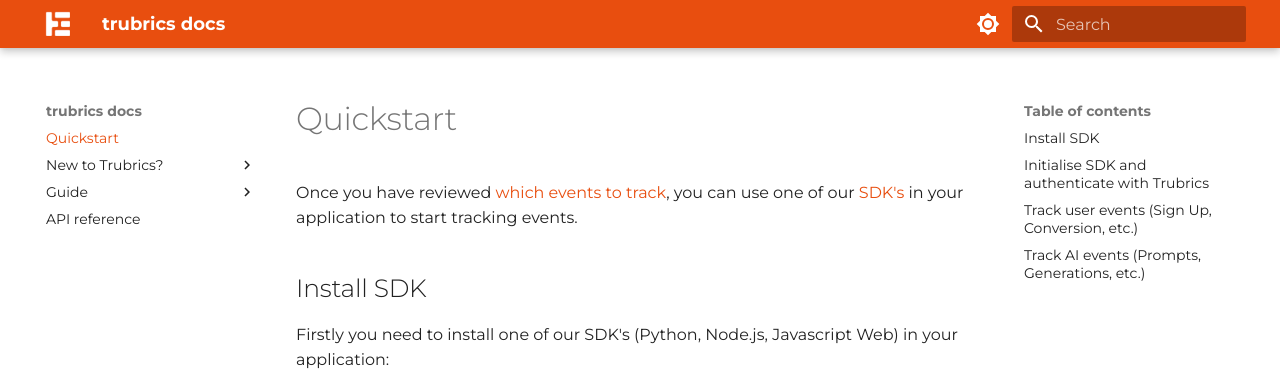
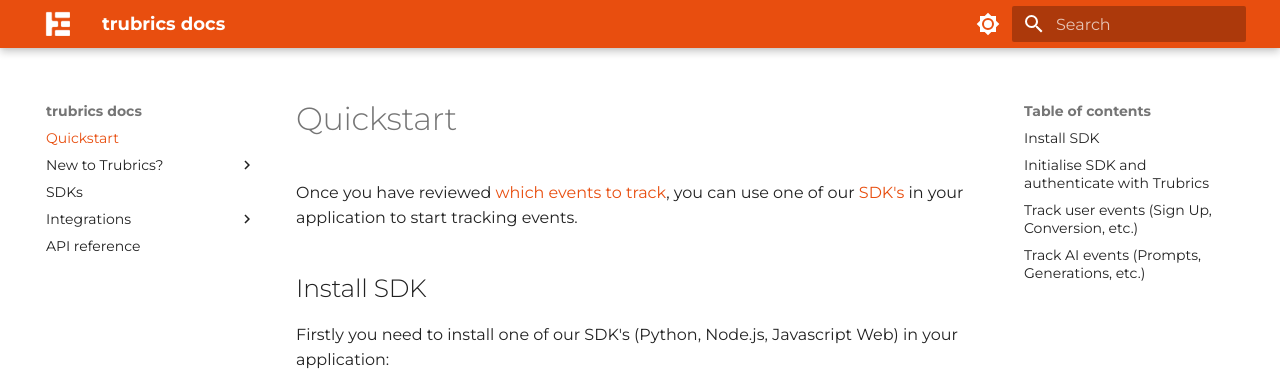
Before and after one commit to trubrics/trubrics-docs, an MkDocs documentation site: the page built from docs/index.md, in a window 1280 px wide. Shown: the top 376 px of the page. Built offline with MkDocs 1.6.1 and Material for MkDocs 9.7.7, drawn with Linux system fonts in a browser that asks for light colours; some of the changed lines change nothing that is shown.

Commit message:
refactor nav

```diff
--- a/mkdocs.yml
+++ b/mkdocs.yml
@@ -28,11 +28,10 @@
     - What is Trubrics?: new_to_trubrics/what_is_trubrics.md
     - What events to track?: new_to_trubrics/what_to_track.md
     - Core concepts: new_to_trubrics/core_concepts.md
-  - Guide:
-    - SDKs:
-      - track_events/sdks/index.md
-    - Integrations:
-      - Segment: track_events/integrations/segment.md
+  - SDKs:
+    - track_events/sdks/index.md
+  - Integrations:
+    - Segment: track_events/integrations/segment.md
   - API reference:
     - api_reference/index.md
 markdown_extensions:
```
